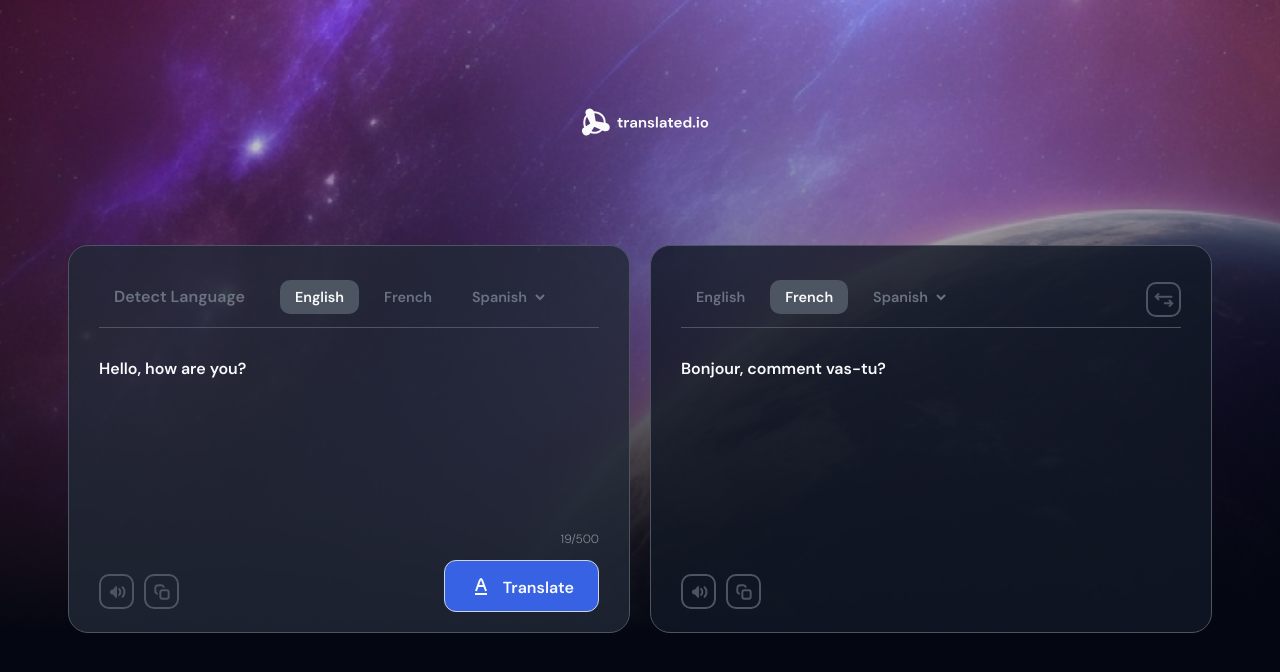
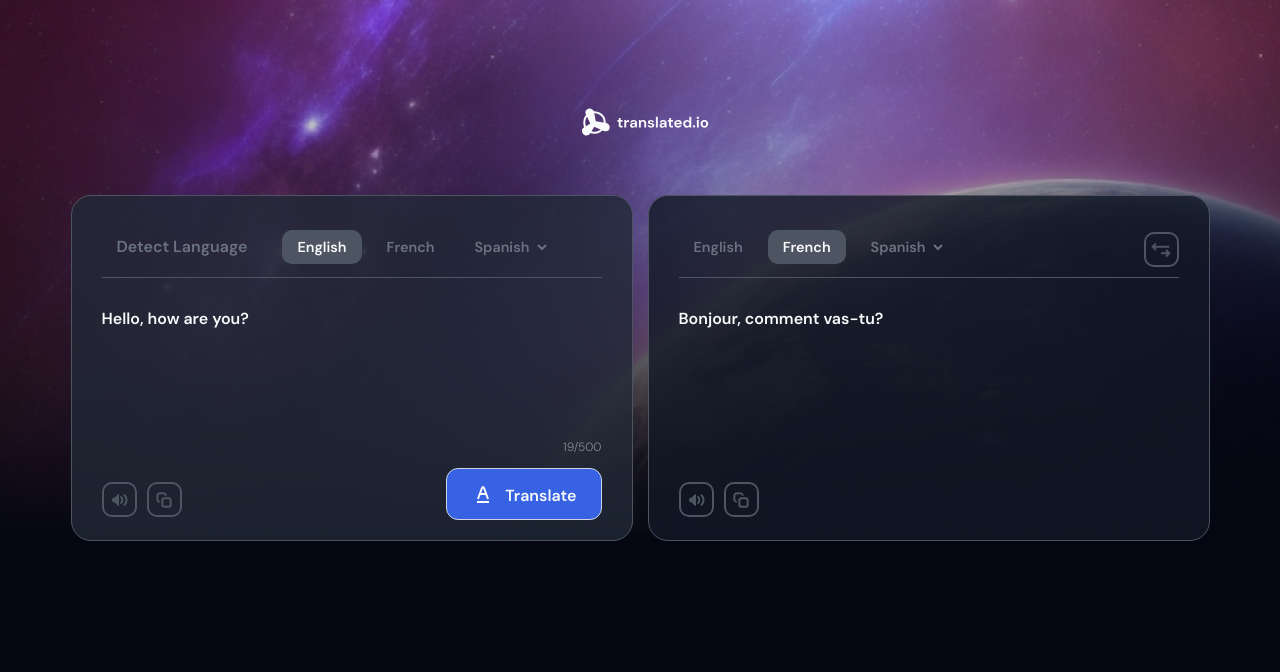
Before and after one commit to Fantonio27/Translate-App, a Vue app: page / in a window 1280 px wide. Shown: the top 672 px of the page. Built offline with nearby package versions, Linux system fonts and the light colour scheme.

Commit message:
Style Update

```diff
--- a/src/App.vue
+++ b/src/App.vue
@@ -96,7 +96,7 @@ import Navbar from './components/Navbar.vue';
     display: flex;
     justify-content: center;
     width: 90%;
-    gap: 20px;
+    gap: 15px;
     margin: auto;
   }
 
--- a/src/components/Navbar.vue
+++ b/src/components/Navbar.vue
@@ -9,7 +9,7 @@
 
 <style scoped>
     div{
-        margin: 100px 0px;
+        margin: 100px 0px 50px;
     }
 
     img{
--- a/src/components/TextField.vue
+++ b/src/components/TextField.vue
@@ -27,7 +27,7 @@
       <div>
         <textarea
             id="textField"
-            rows="8"
+            rows="6"
             class="textarea"
             resize="false"
             :disabled="!translateTo"
```
